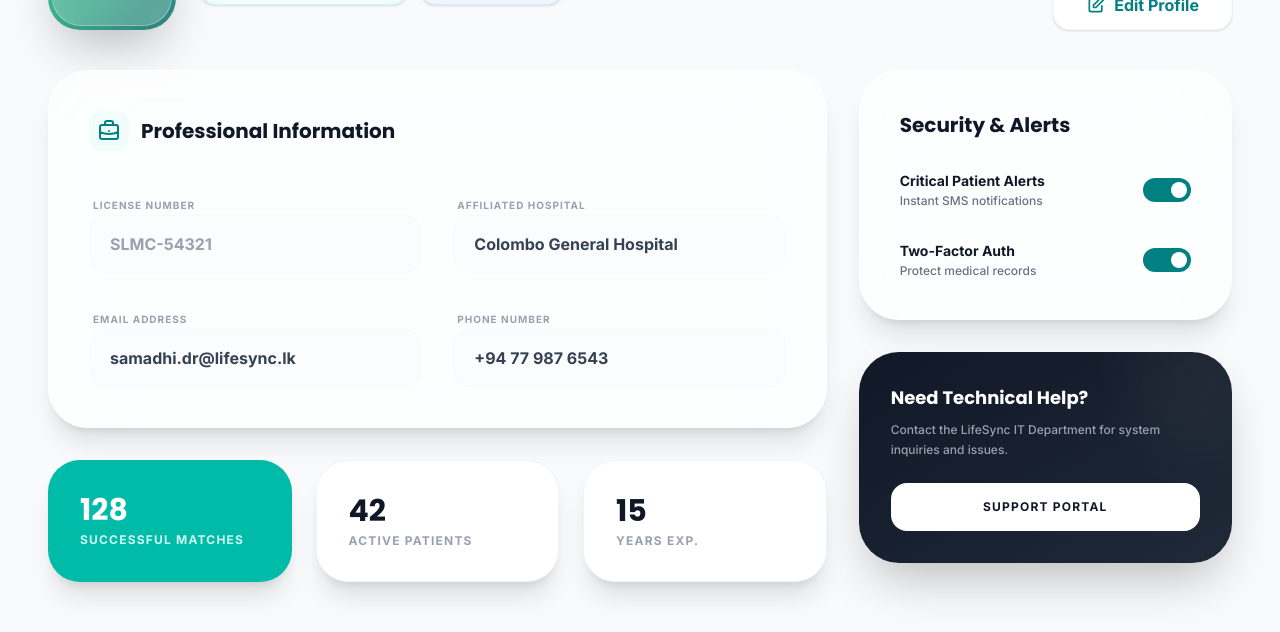
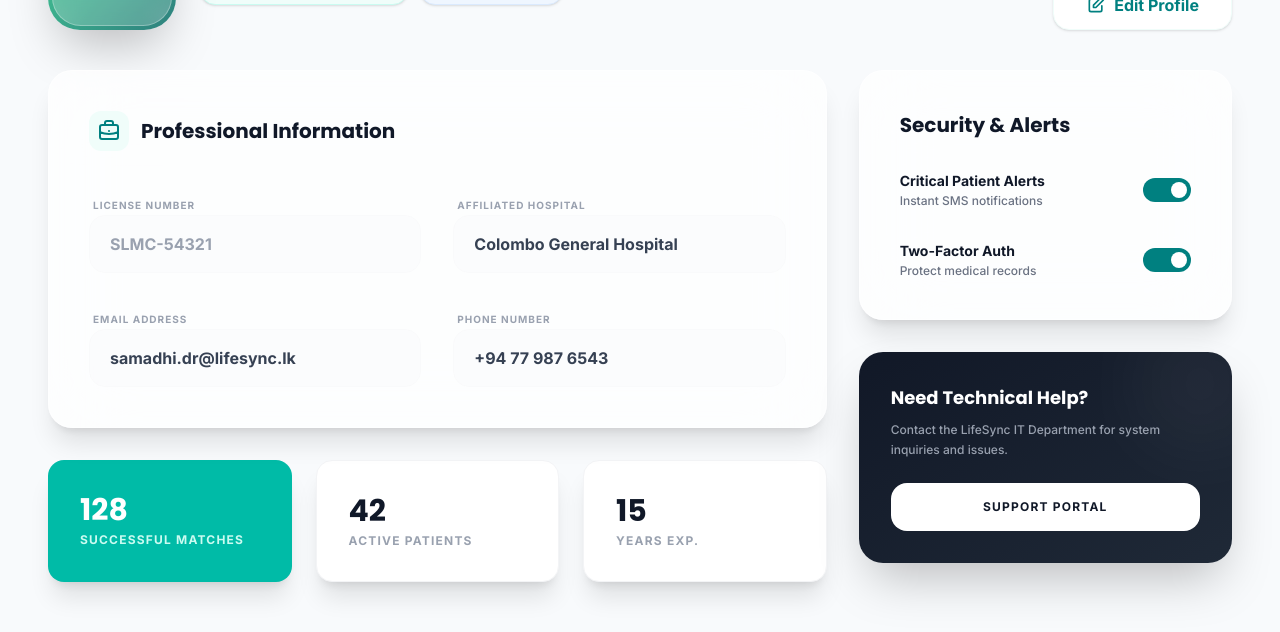
Before and after one commit to samadhi2003/Lifesync, a Next.js app in the folder client/: page /dashboard/doctor/profile in a window 1280 px wide. Shown: the part 219-851 px from the top of the page. Built offline with nearby package versions, Linux system fonts and the light colour scheme.

Commit message:
Changed file structuer

```diff
--- a/client/app/dashboard/doctor/find-donors/page.tsx
+++ b/client/app/dashboard/doctor/find-donors/page.tsx
@@ -1,4 +1,4 @@
-import FindDonors from "../find_donors";
+import FindDonors from "./find_donors";
 
 export default function FindDonorsPage() {
     return <FindDonors />;
--- a/client/app/dashboard/doctor/Patients.tsx
+++ b/client/app/dashboard/doctor/patients/Patients.tsx
@@ -15,7 +15,7 @@ export default function Patients() {
     return (
         <div className="font-sans relative min-h-screen">
             <div className="mb-10 relative z-10">
-                <h1 className="text-[#006967] text-3xl font-black tracking-tight mb-2">Patient Search</h1>
+                <h1 className="text-[#006967] text-2xl font-black tracking-tight mb-2">Patient Search</h1>
                 <p className="text-gray-500 font-medium text-lg">Search for patient information and view matching history</p>
             </div>
 
--- a/client/app/dashboard/doctor/patients/page.tsx
+++ b/client/app/dashboard/doctor/patients/page.tsx
@@ -1,4 +1,4 @@
-import Patients from "../Patients";
+import Patients from "./Patients";
 
 export default function PatientsPage() {
     return <Patients />;
--- a/client/app/dashboard/doctor/profile/page.tsx
+++ b/client/app/dashboard/doctor/profile/page.tsx
@@ -1,4 +1,4 @@
-import Profile from "../profile";
+import Profile from "./profile";
 
 export default function ProfilePage() {
     return <Profile />;
--- a/client/app/dashboard/doctor/profile.tsx
+++ b/client/app/dashboard/doctor/profile/profile.tsx
@@ -58,7 +58,7 @@ export default function DoctorProfile() {
             <div className="grid grid-cols-1 lg:grid-cols-3 gap-8 relative z-10">
                 <div className="lg:col-span-2 space-y-8">
                     {/* Professional Info */}
-                    <div className="bg-white/70 backdrop-blur-2xl rounded-[2.5rem] border border-white/50 p-10 shadow-xl">
+                    <div className="bg-white/70 backdrop-blur-2xl rounded-[1.5rem] border border-white/50 p-10 shadow-xl">
                         <div className="flex items-center gap-3 mb-10">
                             <div className="w-10 h-10 rounded-xl bg-teal-50 flex items-center justify-center text-[#008080]">
                                 <svg xmlns="http://www.w3.org/2000/svg" className="h-6 w-6" fill="none" viewBox="0 0 24 24" stroke="currentColor">
@@ -110,15 +110,15 @@ export default function DoctorProfile() {
 
                     {/* Stats or Achievements */}
                     <div className="grid grid-cols-1 md:grid-cols-3 gap-6">
-                        <div className="bg-teal-500 rounded-[2rem] p-8 text-white shadow-xl">
+                        <div className="bg-teal-500 rounded-[1rem] p-8 text-white shadow-xl">
                             <h4 className="text-3xl font-black mb-1">128</h4>
                             <p className="text-teal-100 text-xs font-bold uppercase tracking-widest">Successful Matches</p>
                         </div>
-                        <div className="bg-white rounded-[2rem] p-8 border border-gray-100 shadow-xl">
+                        <div className="bg-white rounded-[1rem] p-8 border border-gray-100 shadow-xl">
                             <h4 className="text-3xl font-black text-gray-900 mb-1">42</h4>
                             <p className="text-gray-400 text-xs font-bold uppercase tracking-widest">Active Patients</p>
                         </div>
-                        <div className="bg-white rounded-[2rem] p-8 border border-gray-100 shadow-xl">
+                        <div className="bg-white rounded-[1rem] p-8 border border-gray-100 shadow-xl">
                             <h4 className="text-3xl font-black text-gray-900 mb-1">15</h4>
                             <p className="text-gray-400 text-xs font-bold uppercase tracking-widest">Years Exp.</p>
                         </div>
@@ -126,7 +126,7 @@ export default function DoctorProfile() {
                 </div>
 
                 <div className="space-y-8">
-                    <div className="bg-white/70 backdrop-blur-2xl rounded-[2.5rem] border border-white/50 p-10 shadow-xl">
+                    <div className="bg-white/70 backdrop-blur-2xl rounded-[1.5rem] border border-white/50 p-10 shadow-xl">
                         <h2 className="text-xl font-bold text-gray-900 mb-8">Security & Alerts</h2>
                         <div className="space-y-8">
                             <div className="flex items-center justify-between">
@@ -150,7 +150,7 @@ export default function DoctorProfile() {
                         </div>
                     </div>
 
-                    <div className="bg-gradient-to-br from-[#111827] to-[#1f2937] rounded-[2.5rem] p-8 text-white shadow-2xl relative overflow-hidden">
+                    <div className="bg-gradient-to-br from-[#111827] to-[#1f2937] rounded-[1.5rem] p-8 text-white shadow-2xl relative overflow-hidden">
                         <div className="absolute top-0 right-0 -mr-8 -mt-8 w-32 h-32 bg-white/5 rounded-full blur-2xl font-sans"></div>
                         <h3 className="text-lg font-bold mb-2">Need Technical Help?</h3>
                         <p className="text-gray-400 text-xs leading-relaxed mb-6 font-medium">Contact the LifeSync IT Department for system inquiries and issues.</p>
--- a/client/app/dashboard/donor/matches/page.tsx
+++ b/client/app/dashboard/donor/matches/page.tsx
@@ -1,4 +1,4 @@
-import DonorMatches from "../matches";
+import DonorMatches from "./matches";
 
 export default function MatchesPage() {
     return (
--- a/client/app/dashboard/donor/profile/page.tsx
+++ b/client/app/dashboard/donor/profile/page.tsx
@@ -1,4 +1,4 @@
-import DonorProfile from "../profile";
+import DonorProfile from "./profile";
 
 export default function ProfilePage() {
     return (
--- a/client/app/dashboard/patient/profile/page.tsx
+++ b/client/app/dashboard/patient/profile/page.tsx
@@ -1,6 +1,6 @@
 "use client";
 
-import PatientProfile from "../profile";
+import PatientProfile from "./profile";
 
 export default function PatientProfilePage() {
     return <PatientProfile />;
```
Also changed, not shown: client/app/dashboard/doctor/find-donors/find_donors.tsx (renamed from client/app/dashboard/doctor/find_donors.tsx), client/app/dashboard/donor/matches/matches.tsx (renamed from client/app/dashboard/donor/matches.tsx), client/app/dashboard/donor/profile/profile.tsx (renamed from client/app/dashboard/donor/profile.tsx), client/app/dashboard/patient/profile/profile.tsx (renamed from client/app/dashboard/patient/profile.tsx).
